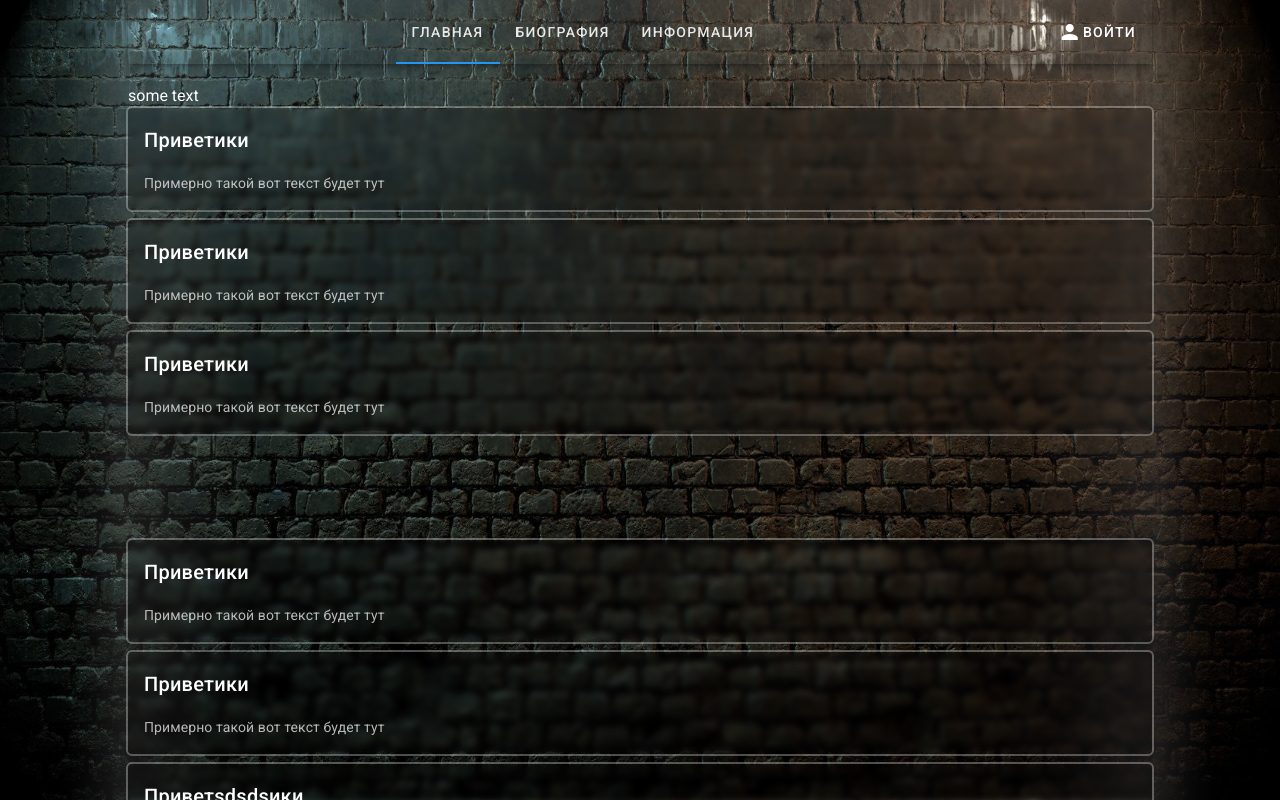
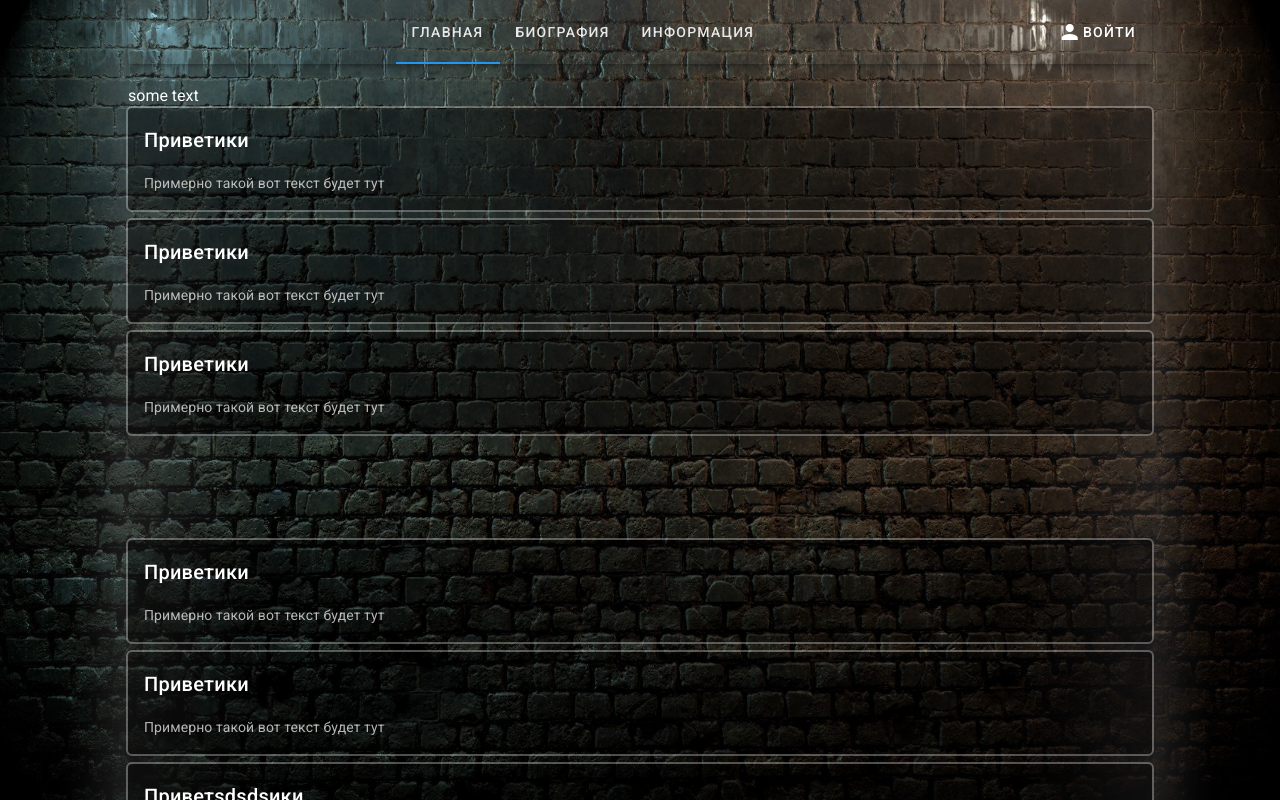
Before and after one commit to andrey-sviridov/Cheburechnaya, a Vue app in the folder cheburechnaya-front/: page /info in a window 1280 px wide. Shown: the top 800 px of the page. Built offline with nearby package versions, Linux system fonts and the light colour scheme.

Commit message:
всякое такое, когда на домашнем ноуте запустил

```diff
--- a/cheburechnaya-front/package.json
+++ b/cheburechnaya-front/package.json
@@ -11,7 +11,7 @@
     "axios": "^0.25.0",
     "core-js": "^3.6.5",
     "vue": "^2.6.14",
-    "vue-axios": "^3.4.0",
+    "vue-axios": "^3.4.1",
     "vue-router": "^3.2.0",
     "vuetify": "^2.6.2"
   },
--- a/cheburechnaya-front/src/styles/customVariables.css
+++ b/cheburechnaya-front/src/styles/customVariables.css
@@ -8,9 +8,8 @@
 }
 .v-data-table, .v-card {
     margin: 0 0 10px 0;
-    background: rgba(0, 0, 0, 0.2) !important;
+    background: rgba(0, 0, 0, 0.4) !important;
     outline: rgba(255, 255, 255, 0.3) solid 2px !important;
-    backdrop-filter: blur(3px);
 }
 .v-tab{
     color: #e8e8e8 !important;
```
Also changed, not shown: 2 other files (tests, documents, lock files or other folders).
